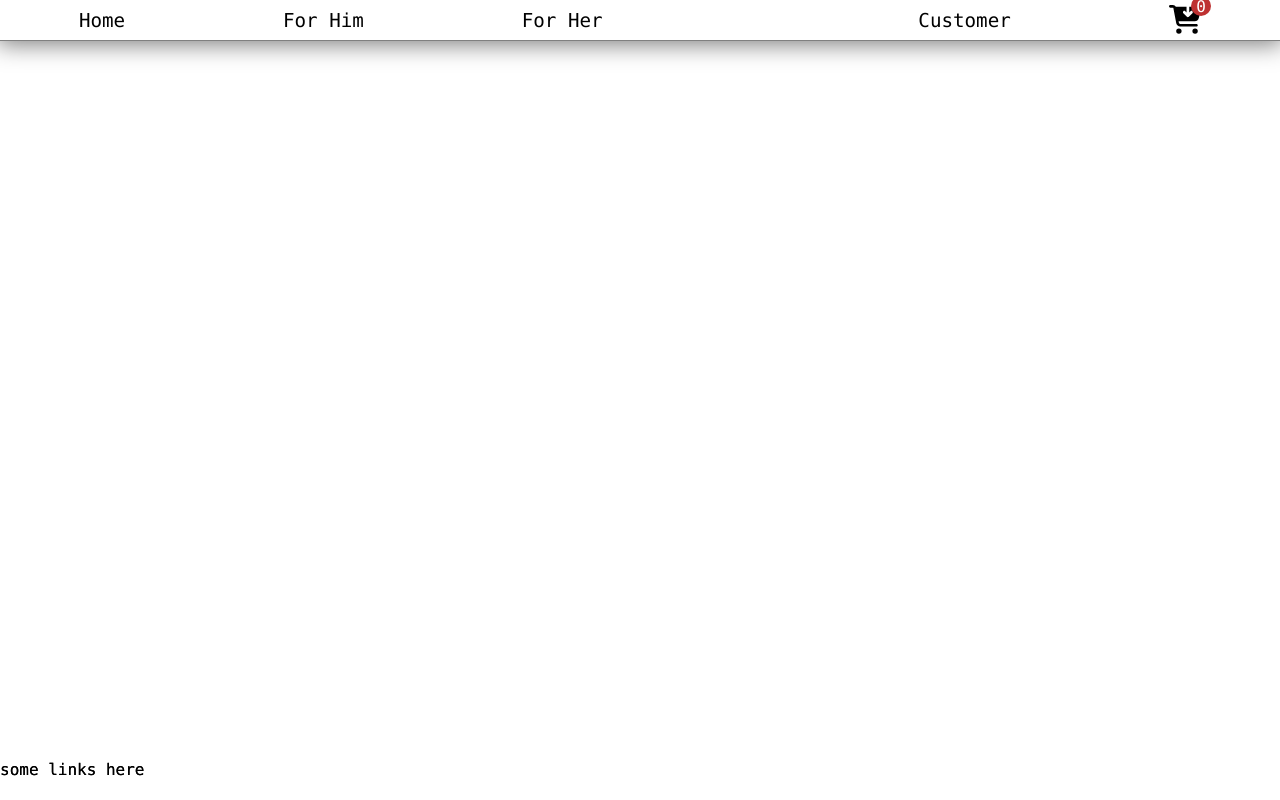
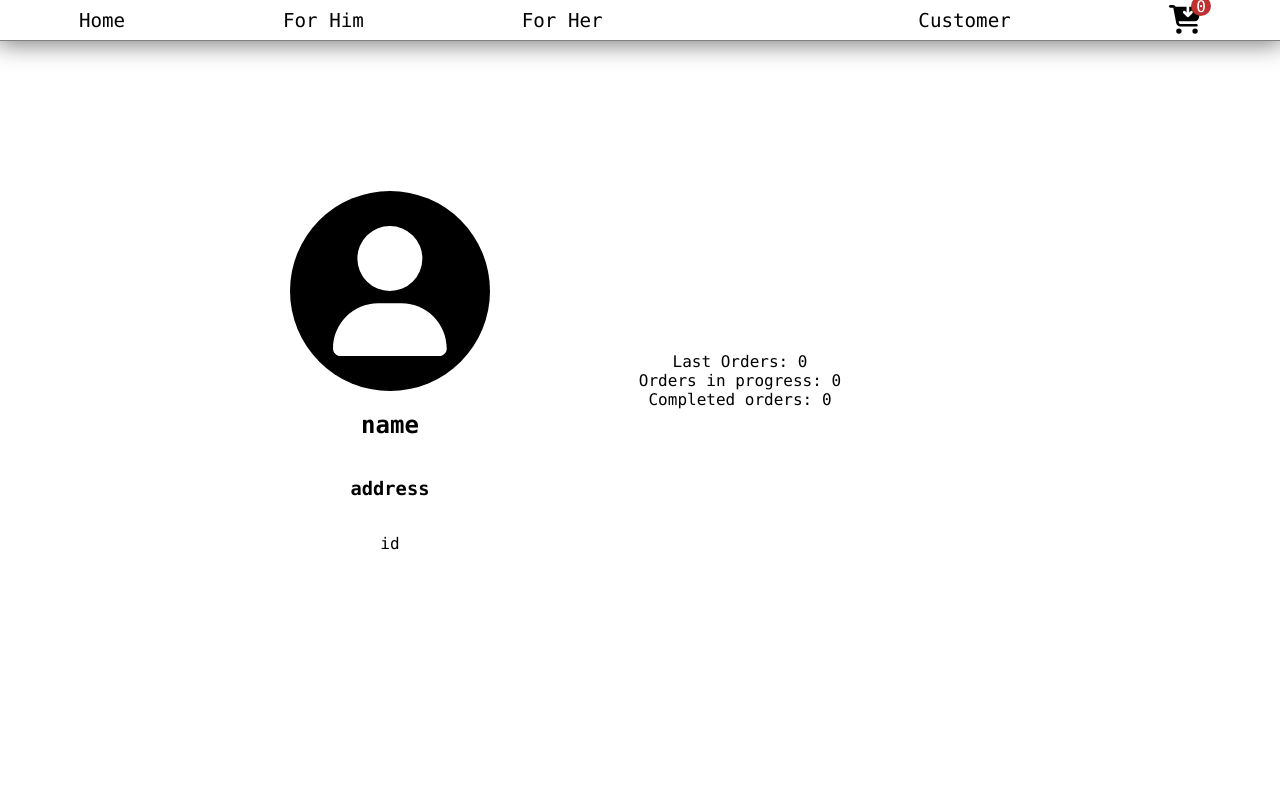
Before and after one commit to MadWolfInTheHub/KRVN-ecommerce-website, a React (Create React App) app: page /customer in a window 1280 px wide. Built offline with nearby package versions, Linux system fonts and the light colour scheme.

Commit message:
customer UI added

```diff
--- a/src/components/CustomersPage/CustomersPage.tsx
+++ b/src/components/CustomersPage/CustomersPage.tsx
@@ -1,17 +1,38 @@
 import React, { FC } from 'react';
 import Footer from '../Footer/Footer';
+import { FontAwesomeIcon } from "@fortawesome/react-fontawesome";
+import { faUser } from '@fortawesome/free-solid-svg-icons';
+import './customer.scss'
 
 const CustomersPage: FC = () => {
   return (
-    <>
-      <header className='customer'>
+    <div className='customer'>
+      <header className='customer-header'>
 
       </header>
-      <main>
-        customer
+      <main className='customer-container'>
+        <section className='customer-container__userInfo'>
+          <div className='customer-container__userInfo_img'>
+            <FontAwesomeIcon icon={faUser}/>
+          </div>
+          <h1 className='customer-container__userInfo_name'>name</h1>
+          <h3 className='customer-container__userInfo_address'>address</h3>
+          <p className='customer-container__userInfo_id'>id</p>
+        </section>
+
+        <section className='customer-container__userOrders'>
+          <div className='customer-container__userOrders_previousOrders'>
+            <span>Last Orders: </span> 0
+          </div>
+          <div className='customer-container__userOrders_ordersInProgress'>
+            <span>Orders in progress: </span> 0
+          </div>
+          <div className='customer-container__userOrders_completedOrder'>
+          <span>Completed orders: </span> 0
+          </div>
+        </section>
       </main>
-      <Footer/>
-    </>
+    </div>
   );
 };
 
--- /dev/null
+++ b/src/components/CustomersPage/customer.scss
@@ -0,0 +1,56 @@
+.customer {
+  display: flex;
+  flex-direction: row;
+  justify-content: center;
+  align-items: center;
+  width: 100vw;
+  height: 90vh;
+}
+
+.customer-container {
+  margin-top: 5vh;
+  display: flex;
+  justify-content: center;
+  align-items: center;
+
+  &__userInfo {
+    display: flex;
+    flex-direction: column;
+    justify-content: center;
+    align-items: center;
+
+    &_img {
+      width: 200px;
+      height: 200px;
+      display: flex;
+      flex-direction: column;
+      justify-content: center;
+      align-items: center;
+      background-color: black;
+      color: white;
+      border-radius: 50%;
+      font-size: 130px;
+    }
+  }
+
+  &__userOrders {
+    width: 500px;
+    height: 400px;
+    display: flex;
+    flex-direction: column;
+    justify-content: center;
+    align-items: center;
+
+    &_previousOrders {
+
+    }
+
+    &_ordersInProgress {
+
+    }
+
+    &_lastOrder {
+
+    }
+  }
+}
--- a/src/components/Footer/Footer.tsx
+++ b/src/components/Footer/Footer.tsx
@@ -3,7 +3,7 @@ import './footer.scss'
 const Footer: FC = () => {
   return (
     <footer className='footer-container'>
-      some links here
+
     </footer>
   );
 };
--- a/src/components/Footer/footer.scss
+++ b/src/components/Footer/footer.scss
@@ -1,6 +1,7 @@
 .footer-container {
   height: 5vh;
+  width: 100vw;
   position: fixed;
   bottom: 0;
-  z-index: 1;
+  z-index: 2;
 }
--- a/src/components/Home/Home.tsx
+++ b/src/components/Home/Home.tsx
@@ -23,7 +23,6 @@ const Home: FC = () => {
         <section>
         </section>
       </main>
-      <Footer/>
     </>
   );
 };
--- a/src/components/ShowRoom/ShowRoom.tsx
+++ b/src/components/ShowRoom/ShowRoom.tsx
@@ -8,25 +8,23 @@ import './ShowRoom.scss'
 
 
 const ShowRoom: FC = () => {
-  const [forHim, setForHim] = useState(true)
+  const [forHim, setForHim] = useState(true);
   const { pathname, search } = useLocation();
-  console.log(search === '')
 
   const searchItems = search.split('&').map(el => el.split('='));
 
   const setSearchInfo = (infoType: string) => {
     const res: string[][] = searchItems.filter(el => el[0].includes(infoType));
     return res[0] === undefined ? null : res[0][1]
-  }
+  };
 
-  let clothes: string | null = setSearchInfo('clothes')
-  let type: string | null = setSearchInfo('type')
-  let size: string | null = setSearchInfo('size')
+  let clothes: string | null = setSearchInfo('clothes');
+  let type: string | null = setSearchInfo('type');
+  // let size: string | null = setSearchInfo('size');
   let priceFrom: number = Number(setSearchInfo('from'));
   let priceTo: number = Number(setSearchInfo('to'));
 
   const filterItemsAccordingToOptions = () => {
-    console.log(priceTo, priceFrom)
      return items.filter(el => (
       el.category.id === type &&
       (el.price > priceFrom) &&
@@ -36,11 +34,9 @@ const ShowRoom: FC = () => {
 
   useEffect((): void => {
     setForHim(pathname.includes('forHim') ? true : false)
+  }, [pathname]);
 
-    console.log(filterItemsAccordingToOptions())
-  }, [pathname])
-
-  const himOrHer: string = forHim ? 'forHim' : 'forHer'
+  const himOrHer: string = forHim ? 'forHim' : 'forHer';
 
   return (
     <>
```
